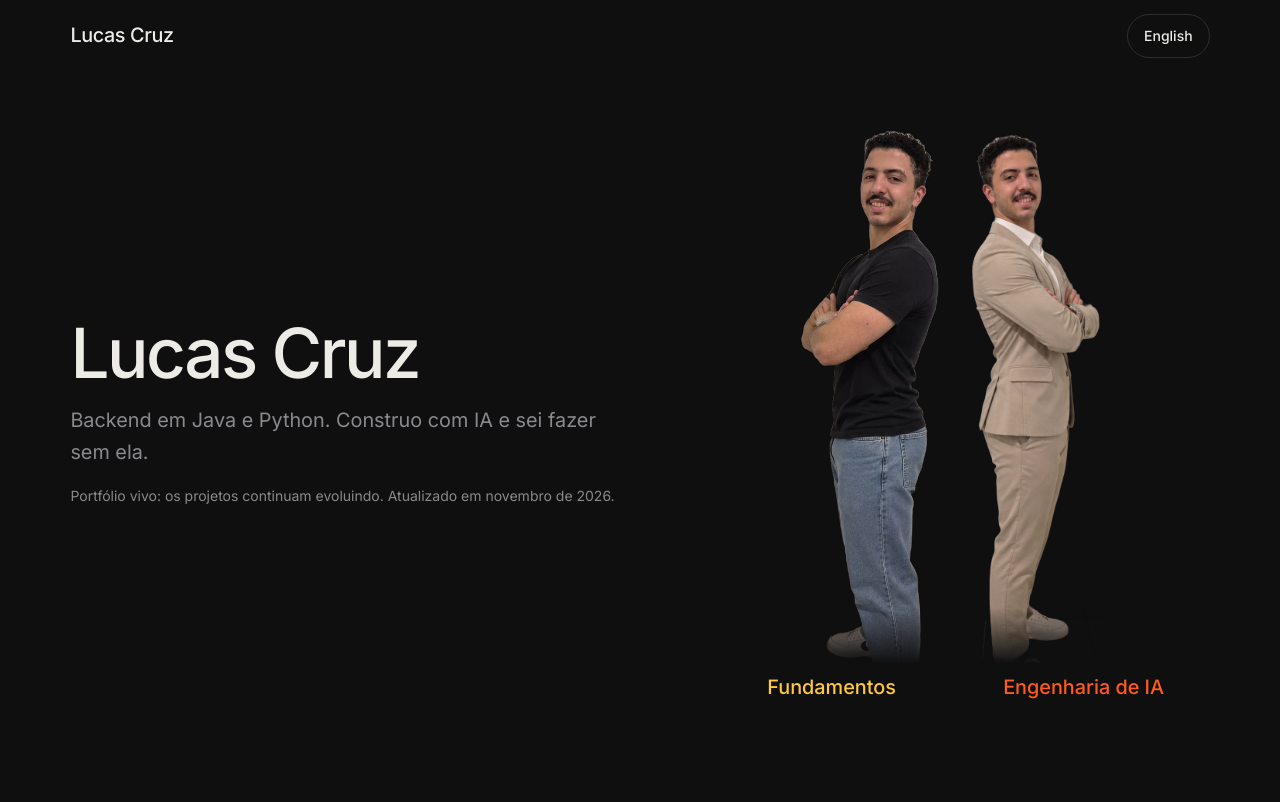
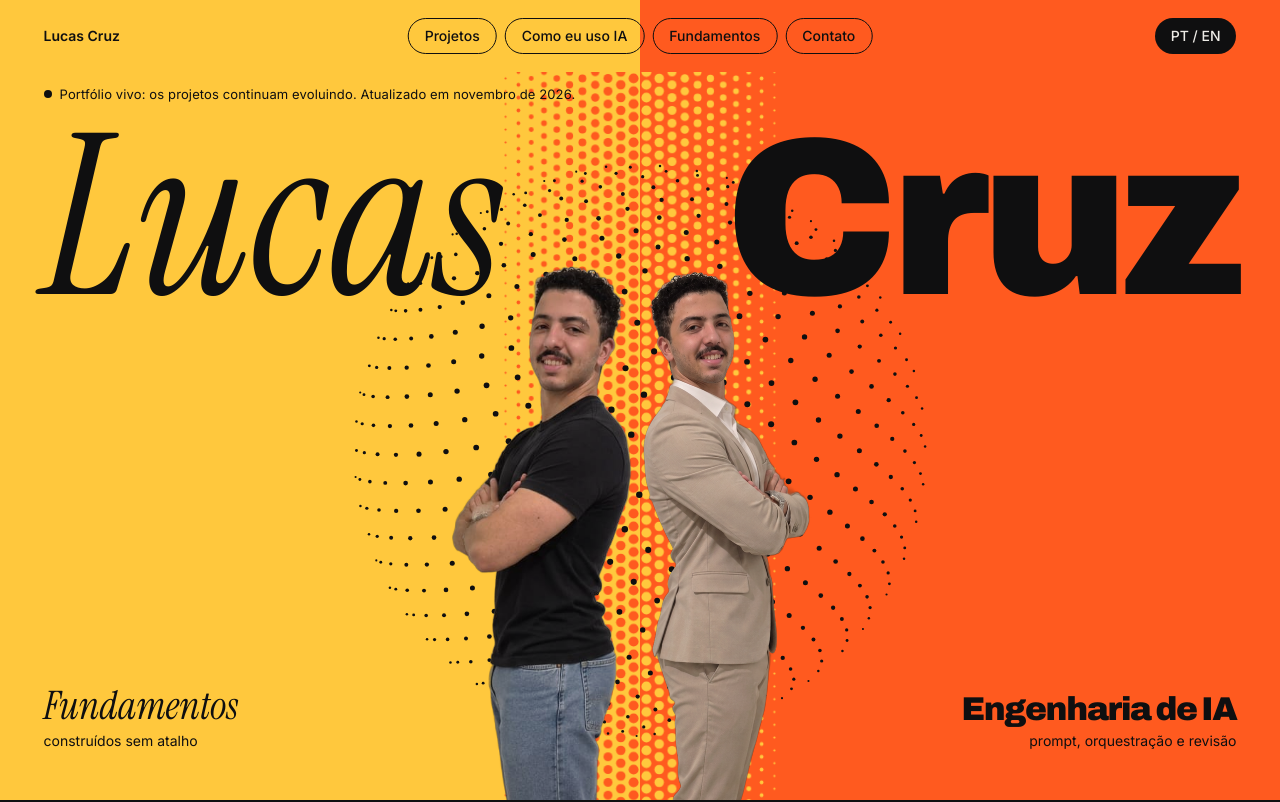
Before and after one commit to ViancoDeviolo/portfolio, an Astro site: page / in a window 1280 px wide. Shown: the top 802 px of the page. Built offline with nearby package versions, Linux system fonts and the light colour scheme; Astro itself is replaced by a stand-in of ours.

Commit message:
feat(redesign): capa estática

```diff
--- /dev/null
+++ b/src/components/GlobeStatic.astro
@@ -0,0 +1,6 @@
+---
+import { globeSvg } from '../lib/globe';
+// Globo da capa sem JS. Poucos pontos para o HTML ficar leve; a cena 3D (Tasks 8-9) monta em #globe-stage.
+const svg = globeSvg(900, 160, 0.4);
+---
+<div class="globe-static" data-globe-static set:html={svg} />
--- /dev/null
+++ b/src/components/Halftone.astro
@@ -0,0 +1,35 @@
+---
+// Retícula da capa, gerada no build. Grade de colunas desencontradas: à esquerda do centro, pontos laranja
+// crescem sobre o amarelo; à direita, pontos amarelos encolhem sobre o laranja. A cobertura de laranja
+// sobe sem salto de 0 a 100% (no centro os dois lados cobrem 50%).
+const S = 14; // passo da grade, em unidades do viewBox
+const N = 22; // colunas (par: o centro cai entre duas)
+const H = 2800; // alto o bastante para nunca faltar ponto; o resto é cortado (slice)
+const R50 = S * Math.sqrt(0.5 / Math.PI); // raio que cobre 50% de uma célula S×S
+const cols = Array.from({ length: N }, (_, i) => {
+  const t = (i + 0.5) / N; // 0 → 1, da esquerda para a direita
+  const left = t < 0.5;
+  const cover = left ? t : 1 - t; // fração da célula coberta pelo ponto, 0 → 0,5 → 0
+  return { i, left, r: +(R50 * Math.sqrt(cover * 2)).toFixed(2), y: (i % 2) * (S / 2) };
+});
+---
+<svg class="halftone" data-halftone viewBox={`0 0 ${N * S} ${H}`} preserveAspectRatio="xMidYMin slice" aria-hidden="true" focusable="false">
+  <defs>
+    {cols.map((c) => (
+      <pattern id={`ht-${c.i}`} patternUnits="userSpaceOnUse" x={c.i * S} y={c.y} width={S} height={S}>
+        <circle class={c.left ? 'ia' : 'mao'} cx={S / 2} cy={S / 2} r={c.r} />
+      </pattern>
+    ))}
+  </defs>
+  {cols.map((c) => <rect x={c.i * S} y="0" width={S} height={H} fill={`url(#ht-${c.i})`} />)}
+</svg>
+
+<style>
+  .ia {
+    fill: var(--c-ia);
+  }
+
+  .mao {
+    fill: var(--c-mao);
+  }
+</style>
--- a/src/components/Header.astro
+++ b/src/components/Header.astro
@@ -1,42 +1,95 @@
 ---
+import { getEntry } from 'astro:content';
 import SkipLink from './SkipLink.astro';
 import LangSwitch from './LangSwitch.astro';
 import { ROUTES, type Lang } from '../lib/i18n';
 const { lang, path, name } = Astro.props as { lang: Lang; path: string; name: string };
+const { nav } = (await getEntry('site', 'site'))!.data;
 ---
 <header class="site-header">
   <SkipLink lang={lang} />
-  <div class="wrap bar">
+  <div class="bar">
     <a class="name" href={ROUTES.home[lang]}>{name}</a>
+    <nav class="nav" aria-label={lang === 'pt' ? 'Seções' : 'Sections'}>
+      {nav.map((n) => <a class="pill" href={`${ROUTES.home[lang]}#${n.id}`}>{n.label[lang]}</a>)}
+    </nav>
     <LangSwitch lang={lang} path={path} />
   </div>
 </header>
 
 <style>
+  /* Mesmo fundo dividido da capa: no topo o cabeçalho some dentro dela. */
   .site-header {
+    --accent: var(--c-ink);
     position: sticky;
     top: 0;
     z-index: 10;
-    background: var(--bg);
+    background: linear-gradient(to right, var(--c-mao) 50%, var(--c-ia) 50%);
+    color: var(--c-ink);
   }
 
   .bar {
+    position: relative;
     display: flex;
     align-items: center;
     justify-content: space-between;
     gap: min(var(--s-4), 5vw);
-    flex-wrap: nowrap;
     height: var(--header-h);
+    padding-inline: var(--edge);
   }
 
   .name {
     display: inline-flex;
     align-items: center;
     min-height: var(--target);
-    font-size: var(--t-lead);
+    font-size: var(--t-small);
+    font-weight: 600;
+    text-decoration: none;
+  }
+
+  /* Até o menu do celular (Task 11), as pílulas aparecem só onde cabem no centro. */
+  .nav {
+    display: none;
+  }
+
+  @media (min-width: 64rem) {
+    .nav {
+      position: absolute;
+      left: 50%;
+      translate: -50% 0;
+      display: flex;
+      gap: var(--s-2);
+    }
+  }
+
+  .pill,
+  .bar :global(.lang-switch) {
+    min-height: 2.25rem;
+    padding-inline: var(--s-4);
+    border-radius: 999px;
+    font-size: var(--t-small);
     font-weight: var(--weight-strong);
-    letter-spacing: var(--track-h2);
     text-decoration: none;
+  }
+
+  .pill {
+    display: inline-flex;
+    align-items: center;
+    border: 1.5px solid var(--c-ink);
+    transition: background-color var(--dur-hover) ease, color var(--dur-hover) ease;
+  }
+
+  .bar :global(.lang-switch) {
+    border: 0;
+    background: var(--c-ink);
+    color: var(--c-paper);
+  }
+
+  @media (hover: hover) and (pointer: fine) {
+    .pill:hover {
+      background: var(--c-ink);
+      color: var(--c-paper);
+    }
   }
 </style>
 
--- a/src/components/Hero.astro
+++ b/src/components/Hero.astro
@@ -3,130 +3,194 @@ import { Picture } from 'astro:assets';
 import { getEntry } from 'astro:content';
 import casual from '../assets/dupla/casual.png';
 import terno from '../assets/dupla/terno.png';
+import Halftone from './Halftone.astro';
+import GlobeStatic from './GlobeStatic.astro';
 import { formatMonthYear } from '../lib/date';
 import type { Lang } from '../lib/i18n';
 
 const { lang } = Astro.props as { lang: Lang };
-const { name, tagline, heroAlt: ALT, livingNote, heroLabels } = (await getEntry('site', 'site'))!.data;
-// Sizes are the uncropped width: at most 560 px tall is about 420 px wide; on phones about 75vw.
-const sizes = '(min-width: 60rem) 420px, min(75vw, 420px)';
-const glow = { class: 'glow' };
+const { heroAlt: ALT, livingNote, heroLabels } = (await getEntry('site', 'site'))!.data;
+// Cada foto mede 0,45 × a altura da capa (cerca de 370 px a 1440×900); no celular, cerca de 45vw.
+const sizes = '(min-width: 48rem) 380px, 45vw';
 ---
-<div class="hero wrap">
-  <div class="intro">
-    <h1>{name}</h1>
-    <p class="lead">{tagline[lang]}</p>
-    <p class="living-note">{livingNote[lang].replace('{date}', formatMonthYear(new Date(), lang))}</p>
+<section id="top" class="hero" data-hero aria-labelledby="hero-name">
+  <Halftone />
+  <GlobeStatic />
+  <div id="globe-stage"></div>
+
+  <p class="note" data-living-note>{livingNote[lang].replace('{date}', formatMonthYear(new Date(), lang))}</p>
+  <h1 id="hero-name" class="name" data-hero-name><span class="t-mao">Lucas</span> <span class="t-ia">Cruz</span></h1>
+
+  <div class="duo">
+    <Picture class="figure casual" src={casual} alt={ALT.casual[lang]} formats={['avif', 'webp']}
+      widths={[320, 480, 640, 774]} sizes={sizes} loading="eager" fetchpriority="high" />
+    <Picture class="figure terno" src={terno} alt={ALT.terno[lang]} formats={['avif', 'webp']}
+      widths={[320, 480, 640, 774, 1086]} sizes={sizes} loading="eager" />
   </div>
-  <div class="duo">
-    <a class="half" href="#fundamentals">
-      <Picture class="figure casual" src={casual} alt={ALT.casual[lang]} formats={['avif', 'webp']}
-        widths={[320, 480, 640, 774]} sizes={sizes} pictureAttributes={glow} loading="eager" fetchpriority="high" />
-      <span class="label">{heroLabels.mao.title[lang]}</span>
-    </a>
-    <a class="half" href="#ai" data-side="ia">
-      <Picture class="figure terno" src={terno} alt={ALT.terno[lang]} formats={['avif', 'webp']}
-        widths={[320, 480, 640, 774, 1086]} sizes={sizes} pictureAttributes={glow} loading="eager" />
-      <span class="label">{heroLabels.ia.title[lang]}</span>
-    </a>
-  </div>
-</div>
+
+  <a class="label mao" href="#fundamentals">
+    <span class="label-title t-mao">{heroLabels.mao.title[lang]}</span>
+    <span class="label-sub">{heroLabels.mao.sub[lang]}</span>
+  </a>
+  <a class="label ia" href="#ai">
+    <span class="label-title t-ia">{heroLabels.ia.title[lang]}</span>
+    <span class="label-sub">{heroLabels.ia.sub[lang]}</span>
+  </a>
+</section>
 
 <style>
+  /* Camadas, de trás para frente: fundo dividido, retícula, globo, nome, fotos, textos. */
   .hero {
+    --accent: var(--c-ink); /* anel de foco preto sobre amarelo e laranja */
+    position: relative;
+    isolation: isolate;
+    overflow: clip;
     display: grid;
-    gap: var(--s-6);
-    padding-block: var(--s-6) var(--s-8);
+    grid-template-columns: 1fr 1fr;
+    grid-template-rows: auto auto 1fr auto;
+    column-gap: var(--s-5);
+    min-height: max(36rem, calc(100svh - var(--header-h)));
+    padding: var(--s-3) var(--edge) var(--s-7);
+    background: linear-gradient(to right, var(--c-mao) 50%, var(--c-ia) 50%);
+    color: var(--c-ink);
   }
 
-  .intro {
-    display: grid;
-    gap: var(--s-4);
-    align-content: center;
+  .hero :global([data-halftone]),
+  .hero :global([data-globe-static]),
+  #globe-stage {
+    position: absolute;
+    z-index: -1;
+    pointer-events: none;
   }
 
-  @media (min-width: 60rem) {
-    .hero {
-      grid-template-columns: 1fr auto;
-      align-items: center;
-    }
+  .hero :global([data-halftone]) {
+    inset-block: 0;
+    left: 50%;
+    width: clamp(10rem, 22vw, 24rem);
+    height: 100%;
+    translate: -50% 0;
+  }
+
+  .hero :global([data-globe-static]),
+  #globe-stage {
+    top: 12%;
+    left: 50%;
+    height: 80%;
+    aspect-ratio: 1;
+    max-width: 92vw;
+    translate: -50% 0;
+  }
+
+  .hero :global([data-globe-static] svg) {
+    width: 100%;
+    height: 100%;
+  }
+
+  .note {
+    grid-column: 1 / -1;
+    display: inline-flex;
+    align-items: center;
+    gap: var(--s-2);
+    font-size: var(--t-label);
+    letter-spacing: 0.01em;
+    max-width: none;
+  }
+
+  .note::before {
+    content: '';
+    flex: none;
+    width: 0.5rem;
+    aspect-ratio: 1;
+    border-radius: 50%;
+    background: currentColor;
+  }
+
+  /* O nome fica atrás das fotos: "Lucas" no amarelo, "Cruz" no laranja. */
+  .name {
+    grid-column: 1 / -1;
+    display: flex;
+    justify-content: space-between;
+    align-items: baseline;
+    margin-top: var(--s-3);
+    font-size: min(17.5vw, 30svh);
+    line-height: 0.9;
+    letter-spacing: normal;
+    text-wrap: nowrap;
   }
 
   .duo {
-    display: grid;
-    grid-template-columns: repeat(2, minmax(0, 15.75rem)); /* 252 px wide at 0.45 = 560 px tall at most */
-    justify-content: center;
+    position: absolute;
+    z-index: 1;
+    bottom: -22%; /* a capa corta as pernas, como no esboço */
+    left: 50%;
+    /* Da altura da capa; numa tela estreita, o que couber na largura (cada foto tem 0,45 × a altura). */
+    height: min(100%, (100vw - 2 * var(--edge)) / 0.9);
+    width: max-content;
+    display: flex;
+    translate: -50% 0;
+    pointer-events: none;
   }
 
-  .half {
-    display: grid;
-    justify-items: center;
-    gap: var(--s-3);
-    text-decoration: none;
-    border-radius: var(--radius);
+  /* Os recortes têm margens transparentes largas: corta para as costas se encontrarem no centro.
+     A máscara apaga as bordas, onde o ruído do alfa do recorte desenharia uma linha. */
+  .duo :global(picture) {
+    height: 100%;
   }
 
-  /* The glow sits on the wrapper, so the shadow follows the masked silhouette below. */
-  .glow {
-    display: block;
-    width: 100%;
-    filter: drop-shadow(0 0 0.5rem color-mix(in srgb, var(--accent) 35%, transparent));
-    transition: filter var(--dur-hover) ease;
+  .figure {
+    height: 100%;
+    width: auto;
+    max-width: none; /* o max-width global das imagens esmagaria a foto quando a capa é estreita */
+    aspect-ratio: 0.45;
+    object-fit: cover;
+    -webkit-mask-image: var(--fade-x);
+    mask-image: var(--fade-x);
   }
 
-  .half:focus-visible .glow {
-    filter: drop-shadow(0 0 1.25rem color-mix(in srgb, var(--accent) 70%, transparent));
-    transition: none; /* foco por teclado acende na hora; só o hover do mouse anima */
+  .casual {
+    --fade-x: linear-gradient(to right, transparent, #000 15%, #000 99%, transparent);
+    object-position: 3% 0;
+  }
+
+  .terno {
+    --fade-x: linear-gradient(to left, transparent, #000 15%, #000 99%, transparent);
+    object-position: 84% 0;
+  }
+
+  .label {
+    position: relative;
+    z-index: 2;
+    grid-row: 4;
+    align-self: end;
+    display: grid;
+    gap: var(--s-1);
+    text-decoration: none;
+    border-radius: 0.25rem;
+  }
+
+  .label.ia {
+    justify-self: end;
+    text-align: right;
+  }
+
+  .label-title {
+    font-size: clamp(1.5rem, 1.1rem + 1.2vw, 2.25rem);
+    line-height: 1;
+  }
+
+  .label.mao .label-title {
+    font-size: clamp(1.75rem, 1.25rem + 1.5vw, 2.75rem); /* o serifado é menor no olho: compensa */
+  }
+
+  .label-sub {
+    font-size: var(--t-small);
   }
 
   @media (hover: hover) and (pointer: fine) {
-    .half:hover .glow {
-      filter: drop-shadow(0 0 1.25rem color-mix(in srgb, var(--accent) 70%, transparent));
+    .label:hover .label-title {
+      text-decoration: underline;
+      text-decoration-thickness: 2px;
+      text-underline-offset: 0.12em;
     }
   }
-
-  @media (prefers-reduced-motion: reduce) {
-    .glow {
-      transition: none;
-    }
-  }
-
-  /* The cutouts carry wide transparent margins; crop them so the two backs meet at the centre.
-     The mask fades the cut feet and the box edges, where the cutout's faint alpha noise would draw a line. */
-  .figure {
-    width: 100%;
-    aspect-ratio: 0.45;
-    object-fit: cover;
-    -webkit-mask-image: linear-gradient(to top, transparent, #000 10%), var(--fade-x);
-    -webkit-mask-composite: source-in; /* Safari < 15.4: só os nomes prefixados */
-    mask-image: linear-gradient(to top, transparent, #000 10%), var(--fade-x);
-    mask-composite: intersect;
-  }
-
-  .casual {
-    --fade-x: linear-gradient(to right, transparent, #000 15%, #000 96%, transparent);
-    object-position: 10% 0;
-  }
-
-  .terno {
-    --fade-x: linear-gradient(to left, transparent, #000 15%, #000 96%, transparent);
-    object-position: 77% 0;
-  }
-
-  .label {
-    display: inline-flex;
-    align-items: start;
-    text-wrap: balance;
-    min-height: var(--target);
-    color: var(--accent);
-    font-size: var(--t-lead);
-    font-weight: var(--weight-strong);
-    text-align: center;
-    line-height: var(--lh-heading);
-  }
-
-  .living-note {
-    color: var(--muted);
-    font-size: var(--t-small);
-  }
 </style>
--- a/src/components/LangSwitch.astro
+++ b/src/components/LangSwitch.astro
@@ -5,8 +5,9 @@ const to: Lang = lang === 'pt' ? 'en' : 'pt';
 const label = to === 'en' ? 'English version' : 'Versão em português';
 const tag = to === 'en' ? 'en' : 'pt-BR';
 ---
-<a class="lang-switch" href={switchHref(path, null, to)} hreflang={tag} lang={tag} aria-label={label} data-lang-switch>
-  {to === 'en' ? 'English' : 'Português'}
+<!-- O nome acessível inclui o texto visível (PT / EN), para quem navega por voz. -->
+<a class="lang-switch" href={switchHref(path, null, to)} hreflang={tag} lang={tag} aria-label={`${label} (PT / EN)`} data-lang-switch>
+  PT / EN
 </a>
 
 <style>
--- a/src/content/site.yaml
+++ b/src/content/site.yaml
@@ -75,6 +75,11 @@ site:
     ia:
       title: { pt: Engenharia de IA, en: AI engineering }
       sub: { pt: 'prompt, orquestração e revisão', en: 'prompt, orchestration and review' }
+  nav:
+    - { id: ai, label: { pt: Projetos, en: Projects } }
+    - { id: workflow, label: { pt: Como eu uso IA, en: How I use AI } }
+    - { id: fundamentals, label: { pt: Fundamentos, en: Fundamentals } }
+    - { id: contact, label: { pt: Contato, en: Contact } }
   method:
     - pt: Escrevo o pedido com contexto, regras e formato.
       en: I write the request with context, rules and format.
--- a/src/lib/schema.ts
+++ b/src/lib/schema.ts
@@ -53,6 +53,7 @@ export const siteSchema = z.object({
   stackGroups: z.array(z.object({ label: l10n, items: z.array(str) })),
   about: l10n,
   heroLabels: z.object({ mao: z.object({ title: l10n, sub: l10n }), ia: z.object({ title: l10n, sub: l10n }) }),
+  nav: z.array(z.object({ id: z.enum(SECTION_IDS), label: l10n })).min(1),
   method: z.array(l10n).length(3),
   comparison: z.object({
     prompt: l10n,
--- a/src/styles/tokens.css
+++ b/src/styles/tokens.css
@@ -47,6 +47,7 @@
   /* Layout */
   --wrap: 80rem;
   --gut: clamp(1rem, 5.5vw, 5rem);
+  --edge: clamp(1rem, 3.4vw, 3rem); /* margem lateral da capa e do cabeçalho, de ponta a ponta */
   --target: 2.75rem;
   --radius: 0.75rem;
 
--- a/tests/unit/schema.test.ts
+++ b/tests/unit/schema.test.ts
@@ -68,6 +68,7 @@ describe('siteSchema: telas novas', () => {
     contact: { emailUser: 'a', emailDomain: 'b.c', linkedin: 'https://a.b', github: 'https://a.b' },
     statusLabels: { concluido: L, 'em-evolucao': L, 'em-desenvolvimento': L },
     heroLabels: { mao: { title: L, sub: L }, ia: { title: L, sub: L } },
+    nav: [{ id: 'ai', label: L }],
     method: [L, L, L],
     comparison: { prompt: L, answers: [{ ai: 'Gemini', excerpt: L }, { ai: 'Copilot', excerpt: L }, { ai: 'GPT', excerpt: L }] },
     evolution: [{ label: L, before: L, after: L }],
```
Also changed, not shown: 3 other files.
